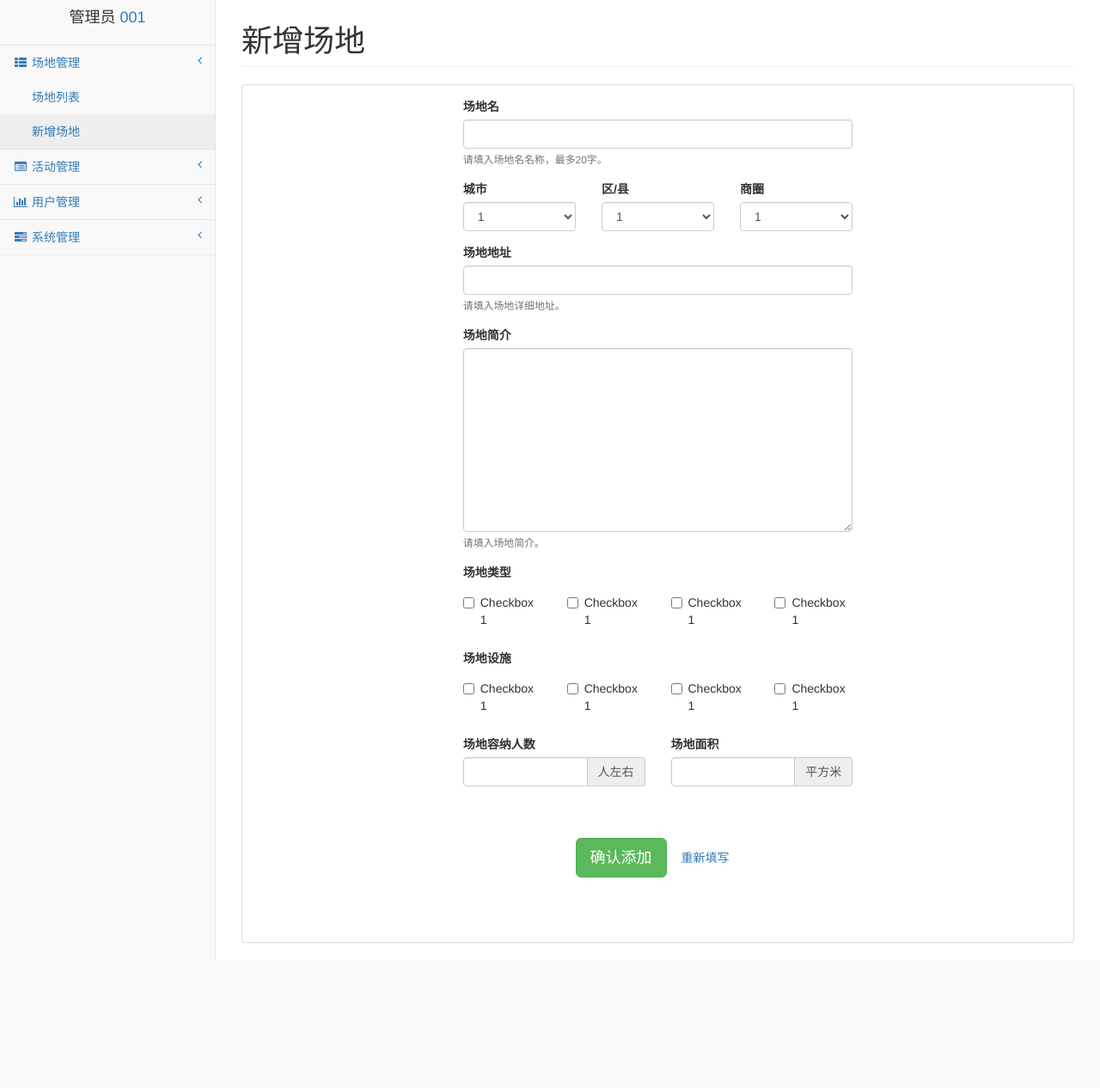
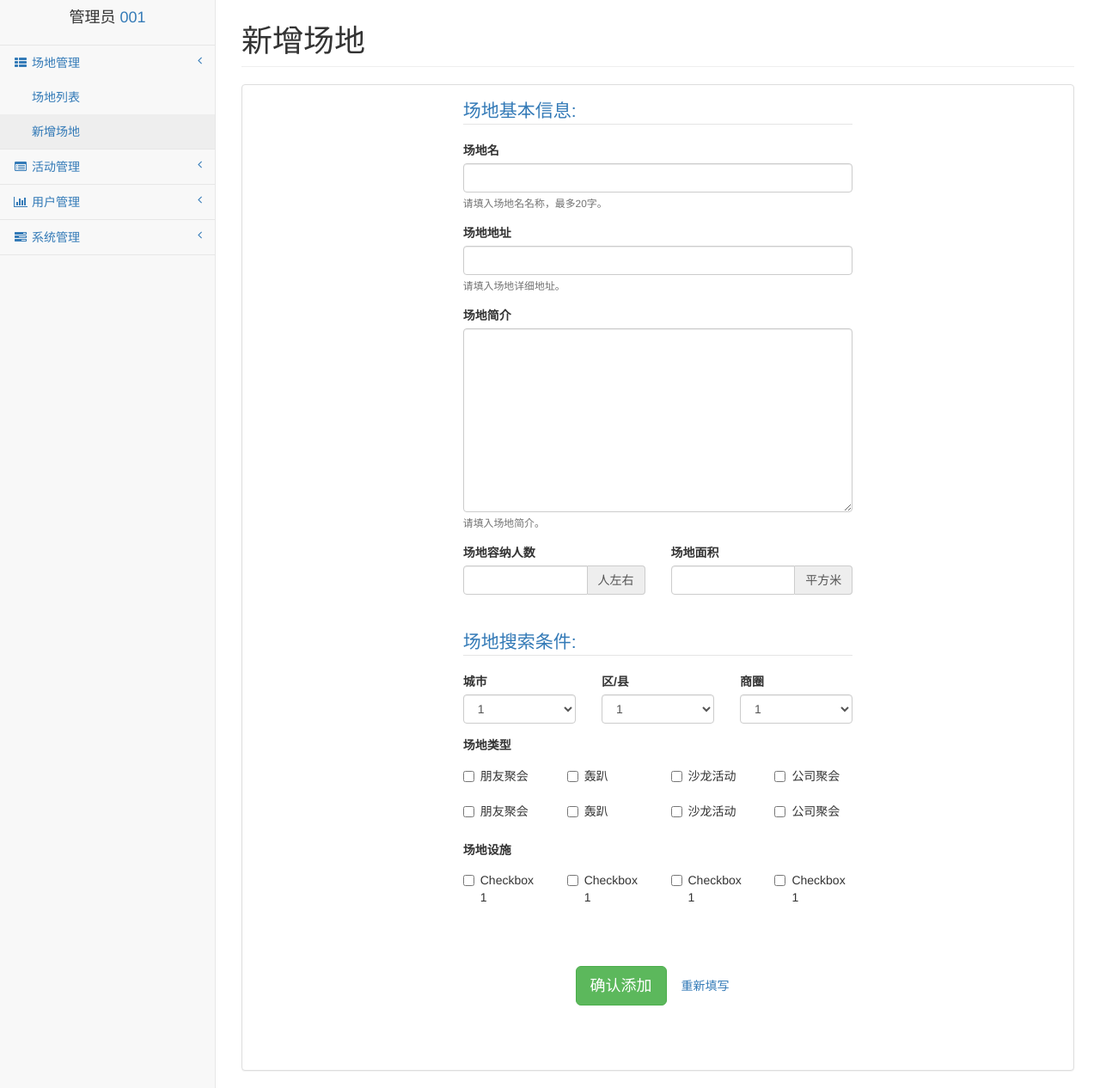
Before and after one commit to yaocs927/cdp-admin, a website: page src/addPlace.html in a window 1280 px wide. Shown: the part 63-1329 px from the top of the page at 86% size. Before the commit the page ends 1180 px from the top, so only its background shows below. Drawn offline with Linux system fonts and the light colour scheme.

Commit message:
update 20161214

```diff
--- a/src/addPlace.html
+++ b/src/addPlace.html
@@ -28,7 +28,7 @@
 <body>
   <div id="wrapper">
     <!-- 导航 -->
-    <nav class="navbar navbar-default navbar-static-top" role="navigation" style="margin-bottom: 0">
+    <nav class="navbar navbar-default navbar-static-top" style="margin-bottom: 0">
       <div class="navbar-header">
         <a class="navbar-brand" href="index.html">场地派后台管理系统</a>
       </div>
@@ -43,7 +43,7 @@
         </li>
       </ul>
       <!--侧导航-->
-      <div class="navbar-default sidebar" role="navigation">
+      <div class="navbar-default sidebar" >
         <div class="sidebar-nav navbar-collapse">
           <ul class="nav" id="side-menu">
             <li class="sidebar-search">
@@ -101,12 +101,47 @@
               <div class="row">
                 <div class="col-lg-6 col-lg-offset-3">
                   <form role="form">
+
+                    <legend class="text-primary">场地基本信息:</legend>
                     <!--场地名-->
                     <div class="form-group">
                       <label class="control-label">场地名</label>
                       <input class="form-control" type="text">
                       <p class="help-block small">请填入场地名名称，最多20字。</p>
                     </div>
+                    <!--场地地址-->
+                    <div class="form-group">
+                      <label>场地地址</label>
+                      <input class="form-control">
+                      <p class="help-block small">请填入场地详细地址。</p>
+                    </div>
+                    <!--场地简介-->
+                    <div class="form-group">
+                      <label>场地简介</label>
+                      <textarea class="form-control" rows="10"></textarea>
+                      <p class="help-block small">请填入场地简介。</p>
+                    </div>
+                    <!--场地大小/人数-->
+                    <div class="form-group">
+                      <div class="row">
+                        <div class="col-lg-6">
+                          <label>场地容纳人数</label>
+                          <div class="input-group">
+                            <input type="text" class="form-control">
+                            <span class="input-group-addon">人左右</span>
+                          </div>
+                        </div>
+                        <div class="col-lg-6">
+                          <label>场地面积</label>
+                          <div class="input-group">
+                            <input type="text" class="form-control">
+                            <span class="input-group-addon">平方米</span>
+                          </div>
+                        </div>
+                      </div>
+                    </div>
+
+                    <legend class="mt40 text-primary">场地搜索条件:</legend>
                     <!--场地位置-->
                     <div class="form-group">
                       <div class="row">
@@ -142,18 +177,6 @@
                         </div>
                       </div>
                     </div>
-                    <!--场地地址-->
-                    <div class="form-group">
-                      <label>场地地址</label>
-                      <input class="form-control">
-                      <p class="help-block small">请填入场地详细地址。</p>
-                    </div>
-                    <!--场地简介-->
-                    <div class="form-group">
-                      <label>场地简介</label>
-                      <textarea class="form-control" rows="10"></textarea>
-                      <p class="help-block small">请填入场地简介。</p>
-                    </div>
                     <!--场地类型-->
                     <div class="form-group">
                       <label>场地类型</label>
@@ -161,28 +184,56 @@
                         <div class="col-lg-3">
                           <div class="checkbox">
                             <label class="checkbox-inline">
-                              <input type="checkbox" value="">Checkbox 1
+                              <input type="checkbox" value="朋友聚会">朋友聚会
                             </label>
                           </div>
                         </div>
                         <div class="col-lg-3">
                           <div class="checkbox">
                             <label class="checkbox-inline">
-                              <input type="checkbox" value="">Checkbox 1
+                              <input type="checkbox" value="轰趴">轰趴
                             </label>
                           </div>
                         </div>
                         <div class="col-lg-3">
                           <div class="checkbox">
                             <label class="checkbox-inline">
-                              <input type="checkbox" value="">Checkbox 1
+                              <input type="checkbox" value="沙龙活动">沙龙活动
                             </label>
                           </div>
                         </div>
                         <div class="col-lg-3">
                           <div class="checkbox">
                             <label class="checkbox-inline">
-                              <input type="checkbox" value="">Checkbox 1
+                              <input type="checkbox" value="公司聚会">公司聚会
+                            </label>
+                          </div>
+                        </div>
+                        <div class="col-lg-3">
+                          <div class="checkbox">
+                            <label class="checkbox-inline">
+                              <input type="checkbox" value="朋友聚会">朋友聚会
+                            </label>
+                          </div>
+                        </div>
+                        <div class="col-lg-3">
+                          <div class="checkbox">
+                            <label class="checkbox-inline">
+                              <input type="checkbox" value="轰趴">轰趴
+                            </label>
+                          </div>
+                        </div>
+                        <div class="col-lg-3">
+                          <div class="checkbox">
+                            <label class="checkbox-inline">
+                              <input type="checkbox" value="沙龙活动">沙龙活动
+                            </label>
+                          </div>
+                        </div>
+                        <div class="col-lg-3">
+                          <div class="checkbox">
+                            <label class="checkbox-inline">
+                              <input type="checkbox" value="公司聚会">公司聚会
                             </label>
                           </div>
                         </div>
@@ -222,25 +273,6 @@
                         </div>
                       </div>
                     </div>
-                    <!--场地大小-->
-                    <div class="form-group">
-                      <div class="row">
-                        <div class="col-lg-6">
-                          <label>场地容纳人数</label>
-                          <div class="input-group">
-                            <input type="text" class="form-control">
-                            <span class="input-group-addon">人左右</span>
-                          </div>
-                        </div>
-                        <div class="col-lg-6">
-                          <label>场地面积</label>
-                          <div class="input-group">
-                            <input type="text" class="form-control">
-                            <span class="input-group-addon">平方米</span>
-                          </div>
-                        </div>
-                      </div>
-                    </div>
                     <div class="confirmAdd">
                       <button type="button" class="btn btn-success btn-lg">确认添加</button>
                       <button type="button" class="btn btn-link" data-toggle="modal" data-target=".resetForm">重新填写</button>
@@ -254,7 +286,7 @@
       </div>
     </div>
     <!--tanchukuang-->
-    <div class="modal fade resetForm" tabindex="-1" role="dialog" aria-labelledby="mySmallModalLabel" aria-hidden="true">
+    <div class="modal fade resetForm" tabindex="-1">
       <div class="modal-dialog modal-sm">
         <div class="modal-content">
           <div class="modal-header">
--- a/src/css/mystyle.css
+++ b/src/css/mystyle.css
@@ -61,3 +61,7 @@ body {
   transform: translateY(-50%);
   display: none;
 }
+
+.mt40 {
+  margin-top: 40px;
+}
--- a/src/js/data/placeList.js
+++ b/src/js/data/placeList.js
@@ -87,7 +87,7 @@ $(function () {
       className: 'placeWeight changeTD',
       render: function (data, type, row, meta) {
         // if (data === 1) {
-        var cur_el = '<span class="text-primary">' + data + '</span><button type="button" class="btn btn-info btn-sm changeBtn" title="修改权重" data-toggle="modal" data-target=".changeWeightConfirm">修改</i></button>';
+        var cur_el = '<span class="text-primary"><b>' + data + '</b></span><button type="button" class="btn btn-info btn-sm changeBtn" title="修改权重" data-toggle="modal" data-target=".changeWeightConfirm">修改</i></button>';
         // } else {
         // var cur_el = '<span class="text-danger"><b>审核中</b></span><button type="button" class="btn btn-info btn-sm changeBtn" title="修改状态">修改</i></button>'
         // }
```
Also changed, not shown: src/js/data/test.json (+32 -54 lines).
